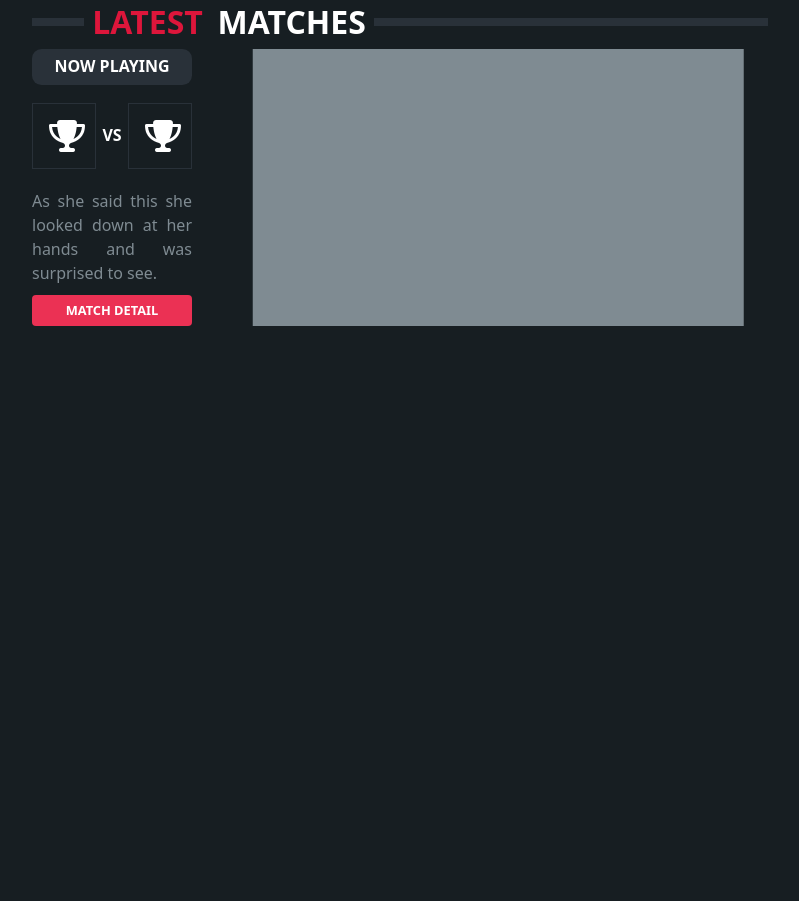
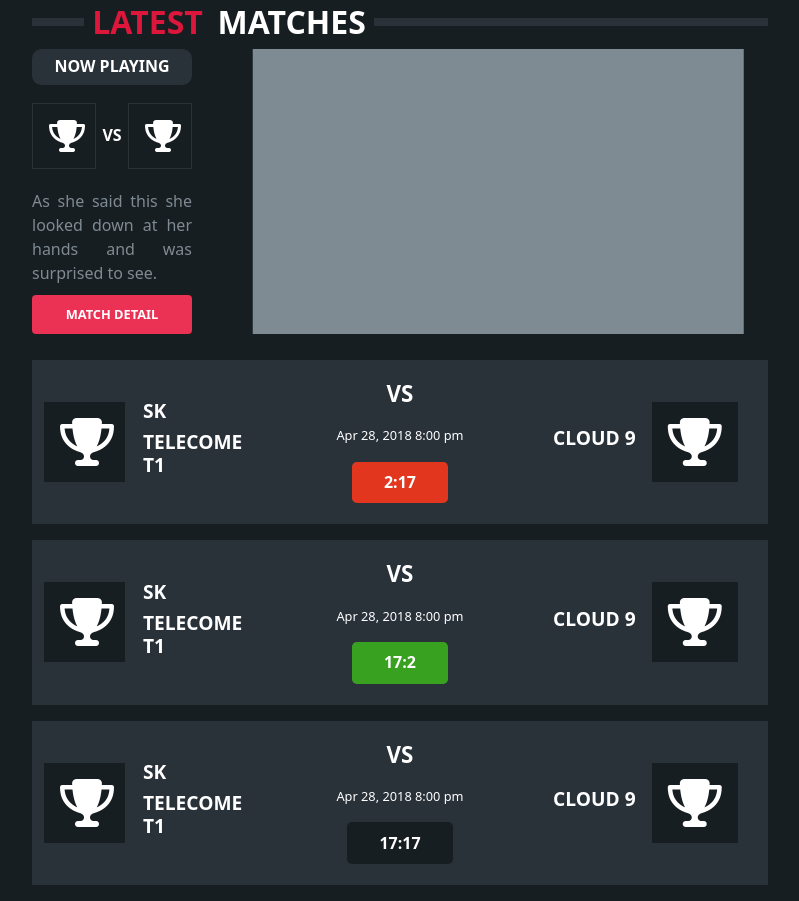
Before and after one commit to AlexBurlak/VGameTournamentSoftware, a plain HTML site: page HTML coding/index.html in a window 1280 px wide. Shown: the part 714-1615 px from the top of the page, without its empty margins (50-849 px from the left). Before the commit the page ends 1050 px from the top, so only its background shows below. Drawn offline with nearby package versions, Linux system fonts and the light colour scheme.

Commit message:
Added latests matches paragraphs and style sheets

```diff
--- a/HTML coding/index.html
+++ b/HTML coding/index.html
@@ -191,6 +191,62 @@
                                 <div class="stream-frame"></div>
                             </div>
                         </div>
+                        <div class=" col-12">
+                            <div class=" latest-match-play row">
+                                <div class="left-team col-4">
+                                    <i class="fa fa-trophy" aria-hidden="true"></i>
+                                    <div class="team-title">
+                                        <h3>SK</h3>
+                                        <h3>TELECOME T1</h3>
+                                    </div>
+                                </div>
+                                <div class="match-score-info col-4">
+                                    <h3>VS</h3>
+                                    <h4 class="timestamp">Apr 28, 2018 8:00 pm</h4>
+                                    <h4 class="score match-lose">2:17</h4>
+                                </div>
+                                <div class="right-team col-4">
+                                    <h3>CLOUD 9</h3>
+                                    <i class="fa fa-trophy" aria-hidden="true"></i>
+                                </div>
+                            </div>
+                            <div class=" latest-match-play row">
+                                <div class="left-team col-4">
+                                    <i class="fa fa-trophy" aria-hidden="true"></i>
+                                    <div class="team-title">
+                                        <h3>SK</h3>
+                                        <h3>TELECOME T1</h3>
+                                    </div>
+                                </div>
+                                <div class="match-score-info col-4">
+                                    <h3>VS</h3>
+                                    <h4 class="timestamp">Apr 28, 2018 8:00 pm</h4>
+                                    <h4 class="score match-win">17:2</h4>
+                                </div>
+                                <div class="right-team col-4">
+                                    <h3>CLOUD 9</h3>
+                                    <i class="fa fa-trophy" aria-hidden="true"></i>
+                                </div>
+                            </div>
+                            <div class=" latest-match-play row">
+                                <div class="left-team col-4">
+                                    <i class="fa fa-trophy" aria-hidden="true"></i>
+                                    <div class="team-title">
+                                        <h3>SK</h3>
+                                        <h3>TELECOME T1</h3>
+                                    </div>
+                                </div>
+                                <div class="match-score-info col-4">
+                                    <h3>VS</h3>
+                                    <h4 class="timestamp">Apr 28, 2018 8:00 pm</h4>
+                                    <h4 class="score match-row">17:17</h4>
+                                </div>
+                                <div class="right-team col-4">
+                                    <h3>CLOUD 9</h3>
+                                    <i class="fa fa-trophy" aria-hidden="true"></i>
+                                </div>
+                            </div>
+                        </div>
                     </div>
                 </div>
                 <div class="col-9"></div>
--- a/HTML coding/styles/latest-match.css
+++ b/HTML coding/styles/latest-match.css
@@ -84,7 +84,7 @@
   transition: background-color 0.2s ease;
   background-color: #eb3154;
   border-color: #ee526f;
-  padding: 6px 14px;
+  padding: 10px 14px;
   text-align: center;
   color: #fff;
   text-decoration: none;
@@ -112,3 +112,94 @@
   background-color: #7f8b92;
   height: 100%;
 }
+
+.latest-match-play {
+  background-color: #293139;
+  display: flex;
+  flex-direction: row;
+  justify-content: center;
+  margin: 1rem 0;
+}
+.latest-match-play .left-team,
+.latest-match-play .right-team {
+  display: flex;
+  flex-direction: row;
+  align-items: center;
+  justify-content: center;
+  margin: 0 0;
+}
+.latest-match-play .right-team {
+  justify-content: center;
+}
+.latest-match-play .left-team i,
+.latest-match-play .right-team i {
+  display: block;
+  min-width: 62px;
+  min-height: 62px;
+  padding: 16px;
+  font-size: 3rem;
+  color: #fff;
+  text-align: center;
+  background-color: #161e21;
+  margin-right: 5px;
+}
+.latest-match-play .right-team i {
+  margin: 0;
+  margin-left: 1rem;
+}
+.latest-match-play .left-team .team-title,
+.latest-match-play .right-team .team-title {
+  margin-left: 5px;
+  display: flex;
+  flex-direction: column;
+  justify-content: center;
+  align-items: left;
+  padding: 8px;
+}
+.latest-match-play .right-team .team-title {
+  margin: 0;
+  margin-right: 1rem;
+}
+.latest-match-play .left-team h3,
+.latest-match-play .right-team h3 {
+  color: #fff;
+  text-align: left;
+  font-size: 1.2rem;
+  font-weight: 600;
+}
+.latest-match-play .match-score-info {
+  display: flex;
+  flex-direction: column;
+  justify-content: center;
+  align-items: center;
+  padding: 1rem 0;
+}
+.latest-match-play .match-score-info h3 {
+  color: #fff;
+  margin-top: 5px;
+  font-size: 1.4rem;
+  font-weight: bold;
+}
+.latest-match-play .match-score-info .timestamp {
+  color: #fff;
+  font-size: 0.8rem;
+  font-weight: 400;
+  margin: 0.8rem 0;
+}
+.latest-match-play .match-score-info .score {
+  color: #fff;
+  font-size: 1rem;
+  font-weight: bold;
+  padding: 0.7rem 2rem;
+  margin: 5px 0 5px 0;
+  border-radius: 0.3rem;
+}
+.match-lose {
+  background-color: #e2361f;
+}
+.match-win {
+  background-color: #38a220;
+}
+.match-row {
+  background-color: #171e22;
+}
```
